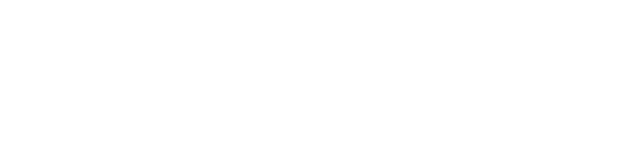
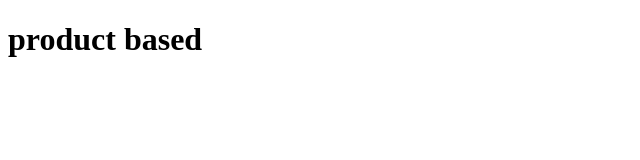
Before and after one commit to SuyashSingh01/Leetcode-SDE-Sheet, a plain HTML site: page check.html in a window 1280 px wide. Shown: the whole page, without its empty margins (0-640 px from the left). Drawn offline with Linux system fonts and the light colour scheme.

Commit message:
skipped staging area and fixed<

```diff
--- a/check.html
+++ b/check.html
@@ -7,6 +7,6 @@
     <title>suyash</title>
 </head>
 <body>
-
+    <h1>product based</h1>
 </body>
 </html>
```
